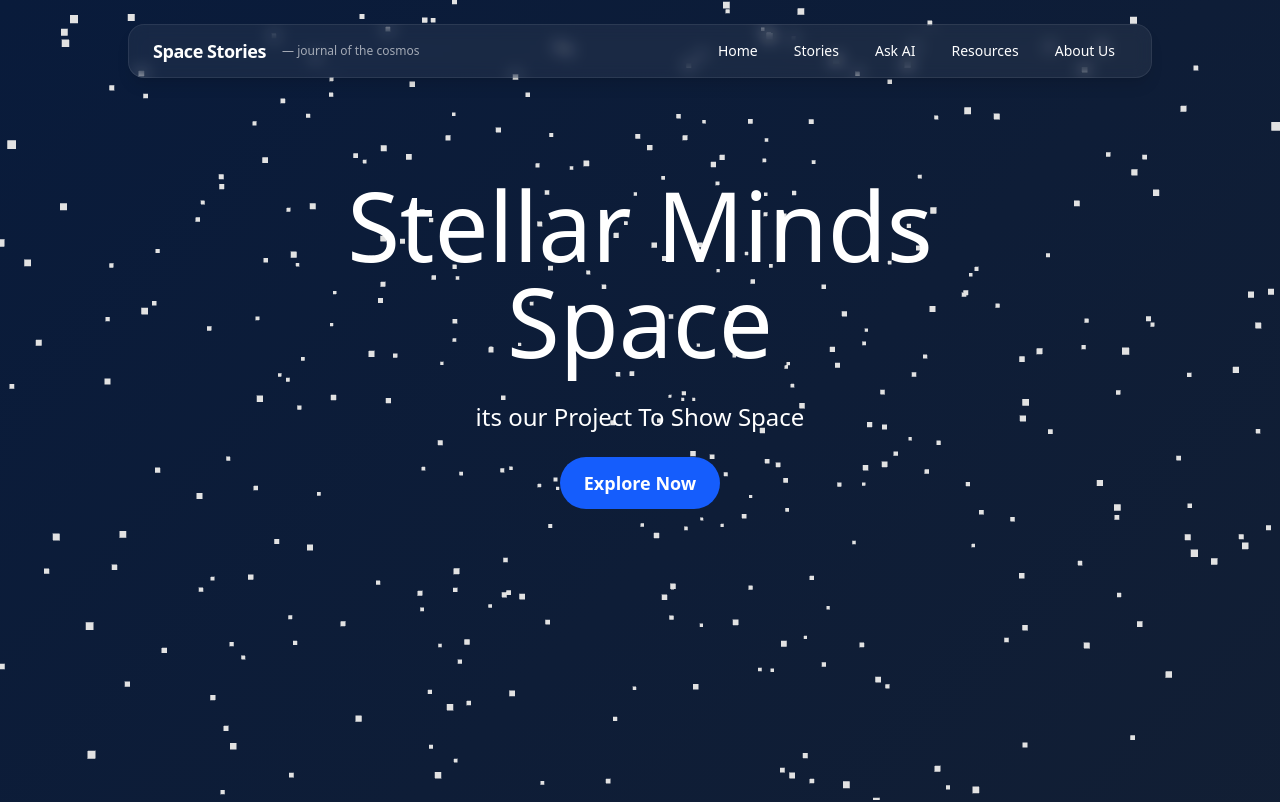
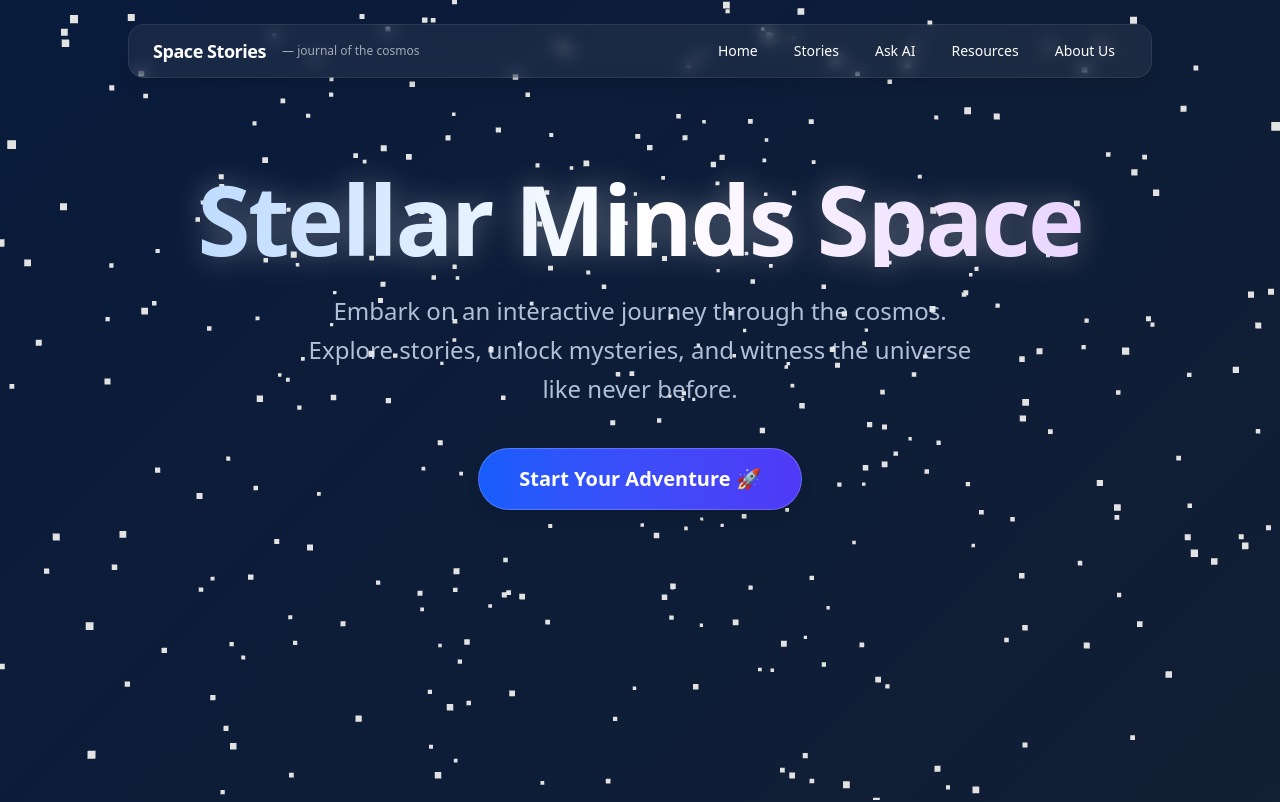
Before and after one commit to yougitgub/space-storiess, a Next.js app: page / in a window 1280 px wide. Shown: the top 802 px of the page. Built offline with nearby package versions, Linux system fonts and the light colour scheme.

Commit message:
changing

```diff
--- a/app/page.js
+++ b/app/page.js
@@ -1,20 +1,56 @@
-import Image from "next/image";
+"use client";
+
 import SpaceScene from "@/components/SpaceScene";
 import NavBar from "@/components/NavBar";
 import Link from "next/link";
 import Footer from "@/components/Footer";
+import { motion } from "framer-motion";
+
 export default function Home() {
   return (
     <>
-    <div className=" min-h-screen ">
-    <NavBar />
-      <SpaceScene />
-      <div className="absolute top-3/7 left-1/2 transform -translate-x-1/2 -translate-y-1/2 text-center text-white">
-        <p className="text-8xl text-shadow-background text-clip"> Stellar Minds  Space</p>
-        <p className="text-2xl mt-8">its our Project To Show Space </p>
-         <Link href="/stories" className="mt-6 inline-block bg-blue-600 text-white px-6 py-3 rounded-full text-lg font-semibold hover:bg-blue-700 transition">Explore Now</Link>
+      <div className="relative min-h-screen overflow-hidden">
+        <NavBar />
+        <SpaceScene />
+
+        <div className="relative z-10 flex flex-col items-center justify-center min-h-[85vh] text-center px-4">
+          <motion.div
+            initial={{ opacity: 0, y: 30 }}
+            animate={{ opacity: 1, y: 0 }}
+            transition={{ duration: 0.8, ease: "easeOut" }}
+          >
+            <h1 className="text-6xl md:text-8xl font-bold bg-clip-text text-transparent bg-gradient-to-r from-blue-200 via-white to-purple-200 drop-shadow-[0_0_15px_rgba(255,255,255,0.3)] mb-6 tracking-tight">
+              Stellar Minds Space
+            </h1>
+          </motion.div>
+
+          <motion.div
+            initial={{ opacity: 0, y: 20 }}
+            animate={{ opacity: 1, y: 0 }}
+            transition={{ duration: 0.8, delay: 0.2, ease: "easeOut" }}
+          >
+            <p className="text-xl md:text-2xl text-blue-100/80 max-w-2xl mx-auto mb-10 leading-relaxed font-light">
+              Embark on an interactive journey through the cosmos. Explore stories, unlock mysteries, and witness the universe like never before.
+            </p>
+          </motion.div>
+
+          <motion.div
+            initial={{ opacity: 0, scale: 0.9 }}
+            animate={{ opacity: 1, scale: 1 }}
+            transition={{ duration: 0.5, delay: 0.4 }}
+          >
+            <Link href="/stories">
+              <motion.button
+                whileHover={{ scale: 1.05, boxShadow: "0 0 25px rgba(59, 130, 246, 0.6)" }}
+                whileTap={{ scale: 0.95 }}
+                className="bg-gradient-to-r from-blue-600 to-indigo-600 text-white px-10 py-4 rounded-full text-xl font-bold border border-white/20 shadow-lg backdrop-blur-sm transition-all"
+              >
+                Start Your Adventure 🚀
+              </motion.button>
+            </Link>
+          </motion.div>
+        </div>
       </div>
-  </div>
       <Footer />
     </>
   );
--- a/app/resources/page.jsx
+++ b/app/resources/page.jsx
@@ -1,6 +1,10 @@
 "use client";
+
 import SpaceScene from "@/components/SpaceScene";
 import NavBar from "@/components/NavBar";
+import Footer from "@/components/Footer";
+import { motion } from "framer-motion";
+
 export default function ResourcesPage() {
     const resources = [
         { title: "NASA Space Weather Website", href: "https://science.nasa.gov/heliophysics/focus-areas/space-weather/", desc: "Overview of space weather and NASA's Space Weather Program." },
@@ -19,38 +23,72 @@ export default function ResourcesPage() {
         { title: "Brazilian EMBRACE Program (AEB/INPE)", href: "https://www2.inpe.br/climaespacial/portal/pt/", desc: "Real-time data and analysis platform for space weather in Brazil." },
     ];
 
+    const containerVariants = {
+        hidden: { opacity: 0 },
+        show: {
+            opacity: 1,
+            transition: {
+                staggerChildren: 0.1
+            }
+        }
+    };
+
+    const itemVariants = {
+        hidden: { opacity: 0, y: 20 },
+        show: { opacity: 1, y: 0 }
+    };
+
     return (
-        <main style={{ padding: 20, display: "flex", justifyContent: "center" }}>
-            <SpaceScene></SpaceScene>
-            <NavBar></NavBar>
-            <style jsx>{`
-                .glass-shell{width:100%;max-width:1100px}
-                .glass{background:linear-gradient(180deg, rgba(255,255,255,0.02), rgba(255,255,255,0.01));border:1px solid rgba(255,255,255,0.05);backdrop-filter:blur(8px);-webkit-backdrop-filter:blur(8px);padding:26px;border-radius:14px;box-shadow:0 12px 40px rgba(2,6,23,0.6)}
-                h2{color:#fff;margin:0 0 8px 0;text-align:center;font-size:1.9rem}
-                .lead{color:rgba(223,243,255,0.75);text-align:left;margin:12px 0 20px;font-size:1rem}
-                .list{display:grid;grid-template-columns:repeat(auto-fit,minmax(320px,1fr));gap:12px}
-                .item{padding:12px;border-radius:10px;background:rgba(255,255,255,0.01);border:1px solid rgba(255,255,255,0.03)}
-                .item h3{margin:0 0 6px 0;color:#e6f8ff;font-size:1.05rem}
-                .item p{margin:0;color:rgba(223,243,255,0.72);font-size:0.95rem}
-                .item a{color:#7fe6ff;text-decoration:none;margin-top:8px;display:inline-block}
-            `}</style>
+        <div className="relative min-h-screen">
+            <SpaceScene />
+            <NavBar />
 
-            <div className="glass-shell mt-30">
-                <div className="glass">
-                    <h2>NASA Data &amp; Space Weather Resources</h2>
-                    <p className="lead">Curated links related to space weather, outreach videos and partner resources. Open any link in a new tab.</p>
+            <main className="relative z-10 container mx-auto px-6 py-24">
+                <motion.div
+                    initial={{ opacity: 0, y: -20 }}
+                    animate={{ opacity: 1, y: 0 }}
+                    transition={{ duration: 0.6 }}
+                    className="glass max-w-5xl mx-auto p-8 md:p-12 mb-10"
+                >
+                    <h1 className="text-4xl font-bold text-white mb-4 text-center bg-clip-text text-transparent bg-gradient-to-r from-blue-300 to-purple-300">
+                        NASA Data & Space Weather Resources
+                    </h1>
+                    <p className="text-lg text-blue-100/70 text-center max-w-3xl mx-auto">
+                        Curated links related to space weather, outreach videos and partner resources.
+                        Explore the data that powers our understanding of the universe.
+                    </p>
+                </motion.div>
 
-                    <div className="list">
-                        {resources.map((r) => (
-                            <div className="item" key={r.href}>
-                                <h3>{r.title}</h3>
-                                <p>{r.desc}</p>
-                                <a href={r.href} target="_blank" rel="noopener noreferrer">Open link ↗</a>
+                <motion.div
+                    variants={containerVariants}
+                    initial="hidden"
+                    animate="show"
+                    className="grid grid-cols-1 md:grid-cols-2 lg:grid-cols-3 gap-6 max-w-6xl mx-auto"
+                >
+                    {resources.map((r, index) => (
+                        <motion.a
+                            key={index}
+                            href={r.href}
+                            target="_blank"
+                            rel="noopener noreferrer"
+                            variants={itemVariants}
+                            whileHover={{ scale: 1.02, translateY: -5 }}
+                            className="bg-white/5 border border-white/10 rounded-xl p-6 hover:bg-white/10 transition-colors backdrop-blur-md group flex flex-col"
+                        >
+                            <h3 className="text-xl font-semibold text-blue-200 mb-3 group-hover:text-white transition-colors">
+                                {r.title}
+                            </h3>
+                            <p className="text-gray-400 text-sm leading-relaxed flex-grow">
+                                {r.desc}
+                            </p>
+                            <div className="mt-4 text-blue-400 text-sm font-medium group-hover:text-blue-300 flex items-center gap-1">
+                                Open Resource <span>↗</span>
                             </div>
-                        ))}
-                    </div>
-                </div>
-            </div>
-        </main>
+                        </motion.a>
+                    ))}
+                </motion.div>
+            </main>
+            <Footer />
+        </div>
     );
 }
--- a/app/stories/data.js
+++ b/app/stories/data.js
@@ -9,7 +9,7 @@ export const stories = [
         title: "Aurora Nights",
         script: auroraScript,
         videoLink: "https://www.youtube.com/embed/nZP4gNOBVXw?autoplay=1&controls=0&loop=1&playlist=nZP4gNOBVXw",
-        difficulty: "Medium",
+        difficulty: "Easy",
         description: "A winter tale from northern Norway. discover the secrets of the Northern Lights and the message sent from the Sun itself.",
         image: "https://final-project-repo-zeta.vercel.app/1.jpg",
         images: ["https://final-project-repo-zeta.vercel.app/1.jpg"],
@@ -20,7 +20,7 @@ export const stories = [
         title: "Big Bang",
         script: bigBangScript,
         videoLink: "https://www.youtube.com/embed/nZP4gNOBVXw?autoplay=1&controls=0&loop=1&playlist=nZP4gNOBVXw",
-        difficulty: "Medium",
+        difficulty: "Easy",
         description: "A tale of the Big Bang and the secrets of the universe.",
         image: "https://final-project-repo-zeta.vercel.app/1.jpg",
         images: ["https://final-project-repo-zeta.vercel.app/1.jpg"],
@@ -42,7 +42,7 @@ export const stories = [
         title: "Silent Shadows",
         script: silentShadowsScript,
         videoLink: "https://www.youtube.com/embed/nZP4gNOBVXw?autoplay=1&controls=0&loop=1&playlist=nZP4gNOBVXw",
-        difficulty: "Hard",
+        difficulty: "Easy",
         description: "A story about the dark matter and the secrets of the universe.",
         image: "https://final-project-repo-zeta.vercel.app/1.jpg",
         images: ["https://final-project-repo-zeta.vercel.app/1.jpg"],
--- a/components/BookReader.jsx
+++ b/components/BookReader.jsx
@@ -246,7 +246,7 @@ export default function BookReader({ storyText = "", images = ["/file.svg"] }) {
                 src={baseRightContent}
                 alt="Right Page"
                 fill
-                className="page-image-content object-cover border-[12px] border-white/90 shadow-inner"
+                className="page-image-content object-cover shadow-inner"
                 priority
               />
             </div>
```
